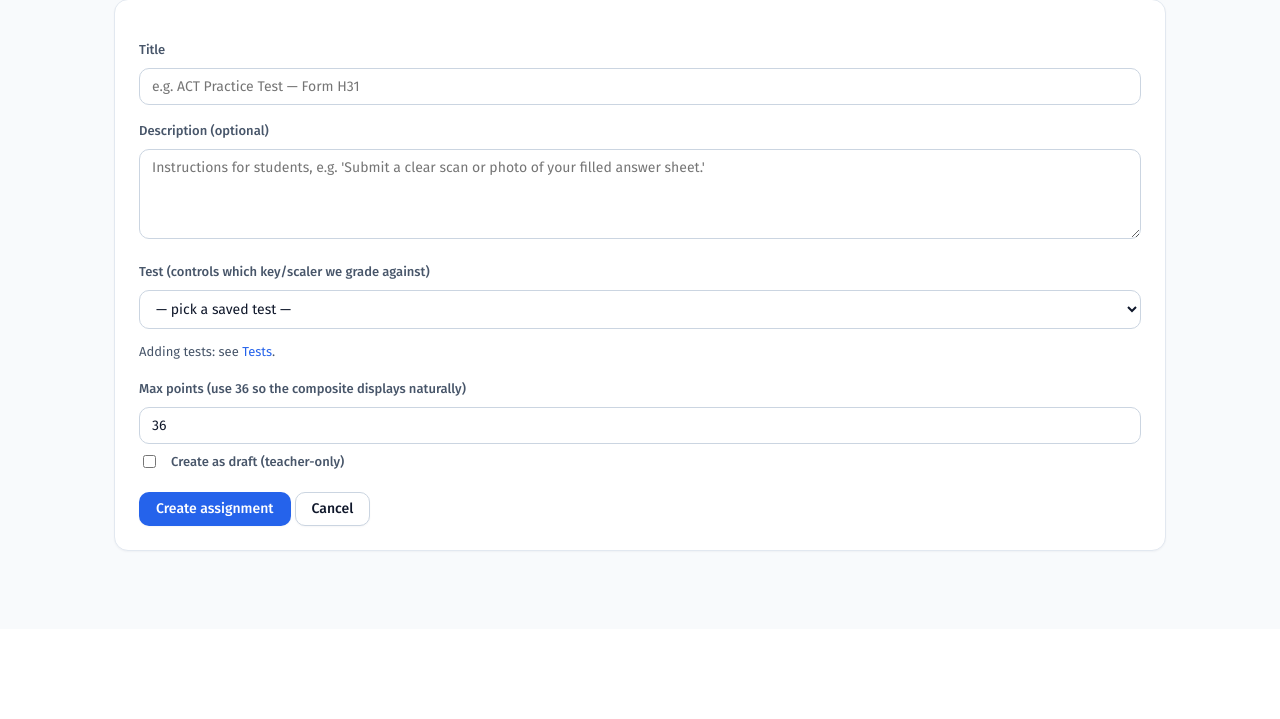
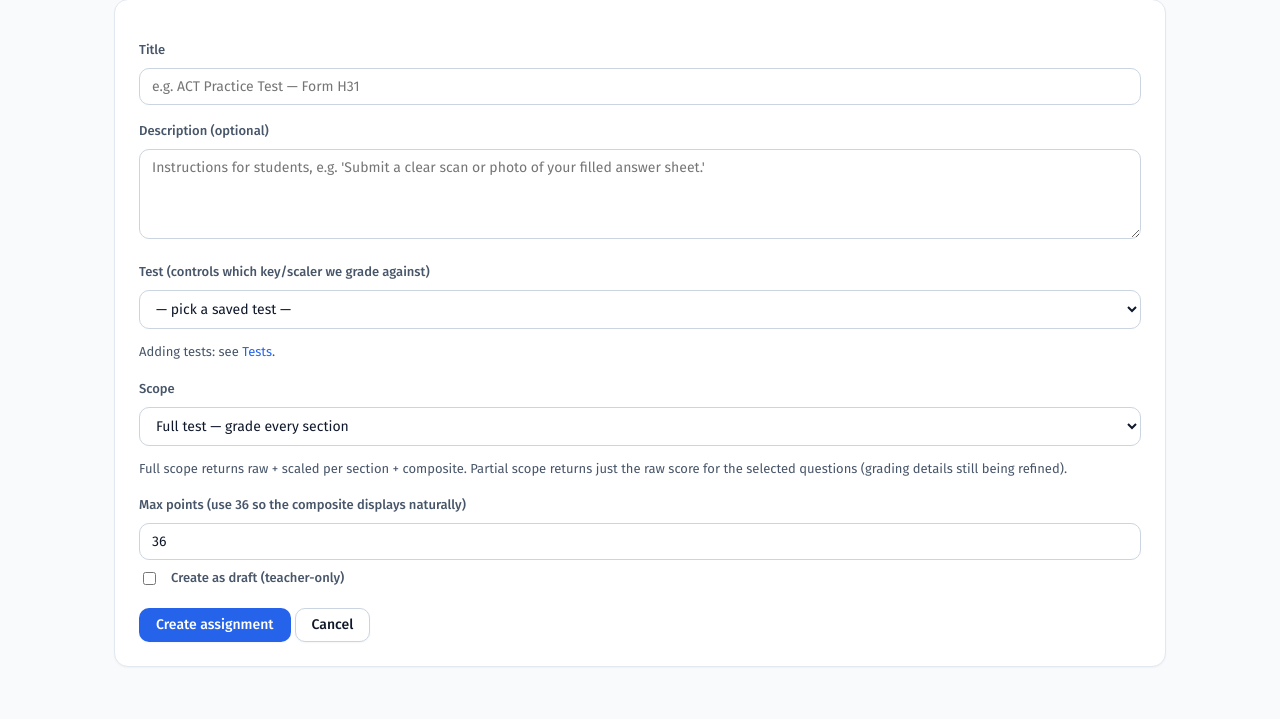
Before and after one commit to sandilyabhag09/bubble-grader, a FastAPI app: template src/bubble_grader/templates/new_assignment.html in a window 1280 px wide. Shown: the part 171-890 px from the top of the page. Before the commit the page ends 723 px from the top, so only its background shows below. Run offline with FastAPI, Linux system fonts and the light colour scheme; the template is opened without the code that fills it, so the values that code supplies are empty; parts of the project's set-up code (start-up, migrations or seed data) failed here and were passed over.

Commit message:
Partial-scope assignments: data model + creation UI + display
New-assignment form now has a Scope picker:

* "Full test" (default) — same behavior as today; raw + scaled per section
  + composite.
* "Partial — single passage / question range" — pick a section (E/M/R/S)
  plus a question range and an optional label (e.g. "Passage 2 — Natural
  Science"). Stored as scope_json on app_assignments.

Schema:
* New nullable `scope_json` column on app_assignments (SQLite + Postgres).
* In-place ALTER migration in init_db so existing installs gain the
  column without manual intervention.
* record_app_assignment / get_app_assignment carry the scope through.

UI:
* Assignment page surfaces a "PARTIAL" pill next to the title plus a
  one-liner showing section + question range + label.
* The new-assignment form hides the partial fields behind the Scope
  selector via a tiny inline script — no JS bundle.

Grading logic is intentionally unchanged in this commit; refining how
partial assignments score (raw-only? raw+%? estimated scaled?) is the
next step once we can see real ones in the UI.

Other:
* db_backend `_Cursor` now exposes `rowcount` (used by delete_*).

Co-Authored-By: Claude Opus 4.7 <noreply@anthropic.com>

```diff
--- a/src/bubble_grader/server.py
+++ b/src/bubble_grader/server.py
@@ -310,6 +310,40 @@ def new_assignment_form(request: Request, course_id: str):
     return _render(request, "new_assignment.html", course=course, tests=tests)
 
 
+def _parse_scope(
+    scope_type: str,
+    section: str,
+    q_start: str,
+    q_end: str,
+    label: str,
+) -> dict | None:
+    """Translate the new-assignment form's scope fields into a scope dict.
+
+    Returns ``None`` (= full scope) when scope_type is missing or "full".
+    Returns ``{"type": "partial", ...}`` when the partial fields validate.
+    Raises HTTPException(400) when the partial config is malformed so the
+    teacher gets a clear error instead of a silently-stored bad row.
+    """
+    if scope_type != "partial":
+        return None
+    try:
+        qs = int(q_start)
+        qe = int(q_end)
+    except ValueError:
+        raise HTTPException(400, "Question range must be numeric (e.g. 11 to 20).")
+    if qs < 1 or qe < qs:
+        raise HTTPException(400, "Question range is invalid: end must be >= start, both >= 1.")
+    if section not in {"Test 1", "Test 2", "Test 3", "Test 4"}:
+        raise HTTPException(400, "Section must be one of Test 1–4.")
+    return {
+        "type": "partial",
+        "section": section,
+        "q_start": qs,
+        "q_end": qe,
+        "label": (label or "").strip() or None,
+    }
+
+
 @app.post("/courses/{course_id}/new")
 def new_assignment_submit(
     request: Request,
@@ -319,10 +353,16 @@ def new_assignment_submit(
     test_id: str = Form(""),
     max_points: float = Form(36),
     draft: str = Form(""),
+    scope_type: str = Form("full"),
+    scope_section: str = Form(""),
+    scope_q_start: str = Form(""),
+    scope_q_end: str = Form(""),
+    scope_label: str = Form(""),
 ):
     email = _require(request)
     if isinstance(email, RedirectResponse):
         return email
+    scope = _parse_scope(scope_type, scope_section, scope_q_start, scope_q_end, scope_label)
     cw = create_coursework(
         email, course_id, title,
         description=description or None,
@@ -334,6 +374,7 @@ def new_assignment_submit(
         test_id=test_id or None,
         title=title,
         created_by=email,
+        scope=scope,
     )
     _flash(request, "ok", f"Created assignment '{title}'.")
     return RedirectResponse(
@@ -413,6 +454,7 @@ def assignment_view(request: Request, course_id: str, cw_id: str, test: str | No
         course=course, cw=cw,
         tests=tests, assigned_test_id=assigned_test_id,
         rows=rows,
+        scope=(owned.get("scope") if owned else None),
     )
 
 
--- a/src/bubble_grader/templates/new_assignment.html
+++ b/src/bubble_grader/templates/new_assignment.html
@@ -19,6 +19,37 @@
       </select>
       <p class="muted">Adding tests: see <a href="/tests">Tests</a>.</p>
 
+      <label>Scope</label>
+      <select name="scope_type" id="scope_type" onchange="onScopeChange()">
+        <option value="full">Full test — grade every section</option>
+        <option value="partial">Partial — single passage / question range</option>
+      </select>
+      <p class="muted">Full scope returns raw + scaled per section + composite. Partial scope returns just the raw score for the selected questions (grading details still being refined).</p>
+
+      <div id="scope_partial" style="display: none; padding: 12px 16px; border: 1px solid var(--color-border); border-radius: 8px; margin: 8px 0 16px;">
+        <label>Section</label>
+        <select name="scope_section">
+          <option value="Test 1">Test 1 — English</option>
+          <option value="Test 3" selected>Test 3 — Reading</option>
+          <option value="Test 4">Test 4 — Science</option>
+          <option value="Test 2">Test 2 — Mathematics (no passages — just a question range)</option>
+        </select>
+
+        <div class="row" style="gap: 12px; align-items: end;">
+          <div style="flex: 1;">
+            <label>First question</label>
+            <input type="number" name="scope_q_start" min="1" placeholder="11">
+          </div>
+          <div style="flex: 1;">
+            <label>Last question</label>
+            <input type="number" name="scope_q_end" min="1" placeholder="20">
+          </div>
+        </div>
+
+        <label>Label (optional, shown on the assignment page)</label>
+        <input type="text" name="scope_label" placeholder="e.g. Passage 2 — Natural Science">
+      </div>
+
       <label>Max points (use 36 so the composite displays naturally)</label>
       <input type="number" name="max_points" value="36" min="1" step="1">
 
@@ -33,4 +64,13 @@
       </div>
     </form>
   </div>
+
+  <script>
+    function onScopeChange() {
+      var t = document.getElementById('scope_type').value;
+      document.getElementById('scope_partial').style.display = (t === 'partial') ? 'block' : 'none';
+    }
+    // run on load in case of back-button restoring "partial"
+    onScopeChange();
+  </script>
 {% endblock %}
```
Also changed, not shown: src/bubble_grader/db.py (+47 -6 lines), src/bubble_grader/db_backend.py (+10 -0 lines), src/bubble_grader/templates/assignment.html (+11 -1 lines).
